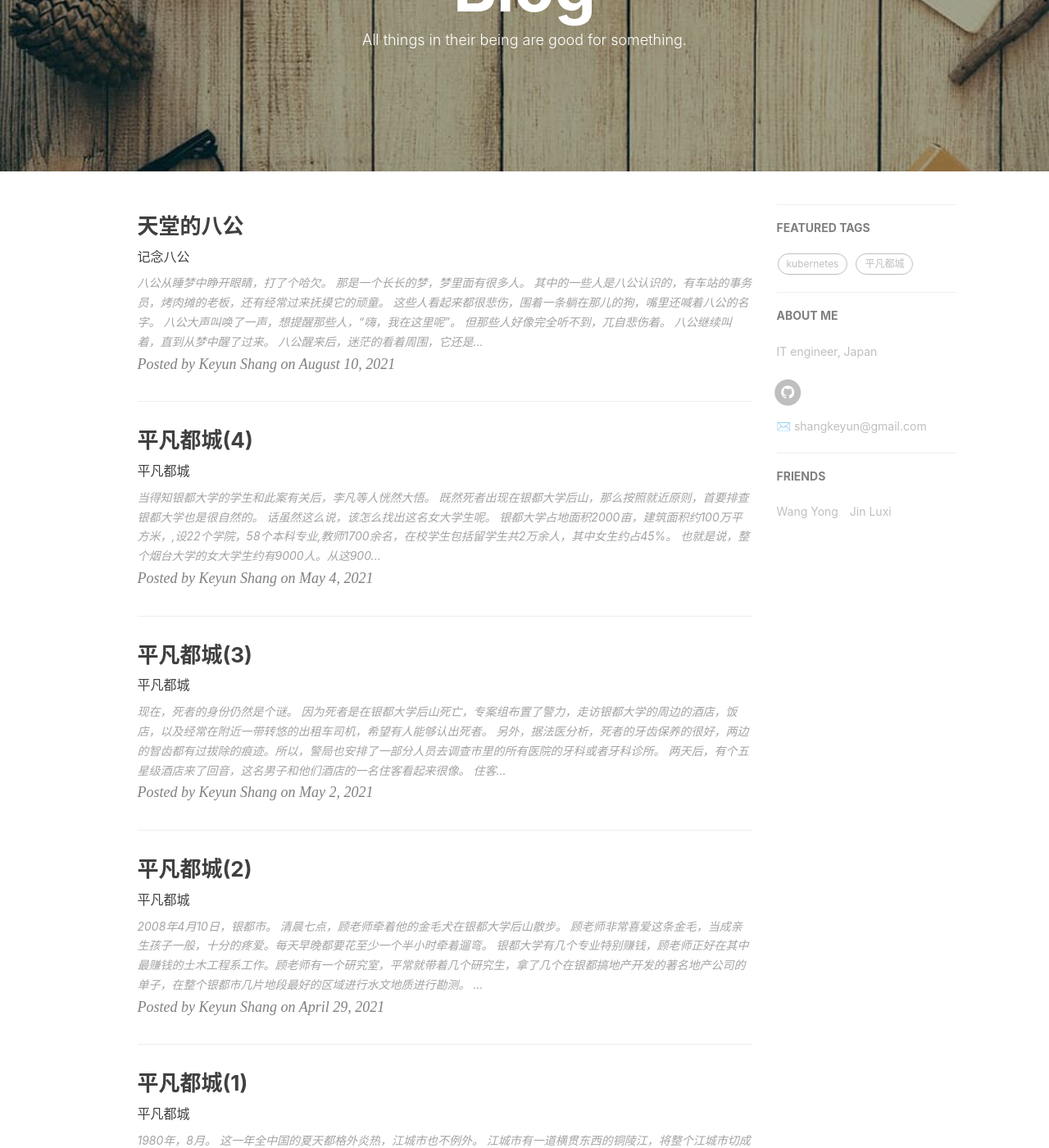
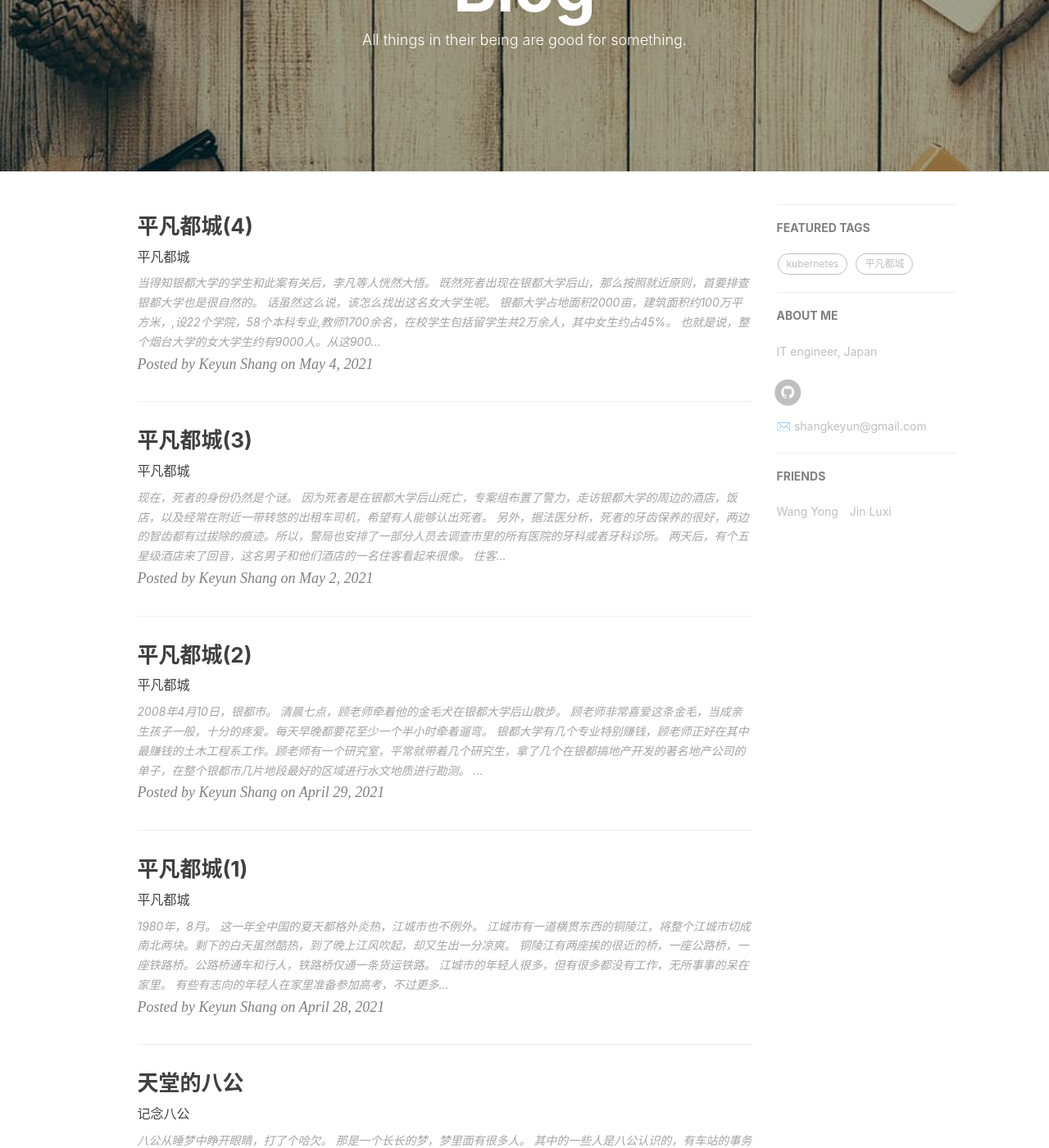
Before and after one commit to lanesky/lanesky.github.io, a Jekyll site: the page built from index.html, in a window 1280 px wide and 1400 px high, scrolled down 297 px. Shown: the whole window at 82% size. Built offline with Jekyll 4.4.1, drawn with Linux system fonts in a browser that asks for light colours; nearby versions of some CDN libraries; the list of posts is cut into pages by our own code; comment, search, counter and statistics services are not loaded; some of the changed text lies outside the part shown.

Commit message:
modify the creation date

```diff
--- a/_posts/2021-04-25-hachi-in-heaven.md
+++ b/_posts/2021-04-25-hachi-in-heaven.md
@@ -2,7 +2,7 @@
 layout:     post
 title:      天堂的八公
 subtitle:   记念八公
-date:       2021-08-10
+date:       2021-04-20
 author:     Keyun Shang
 header-img: img/hachiko-long.png
 catalog: true
```
